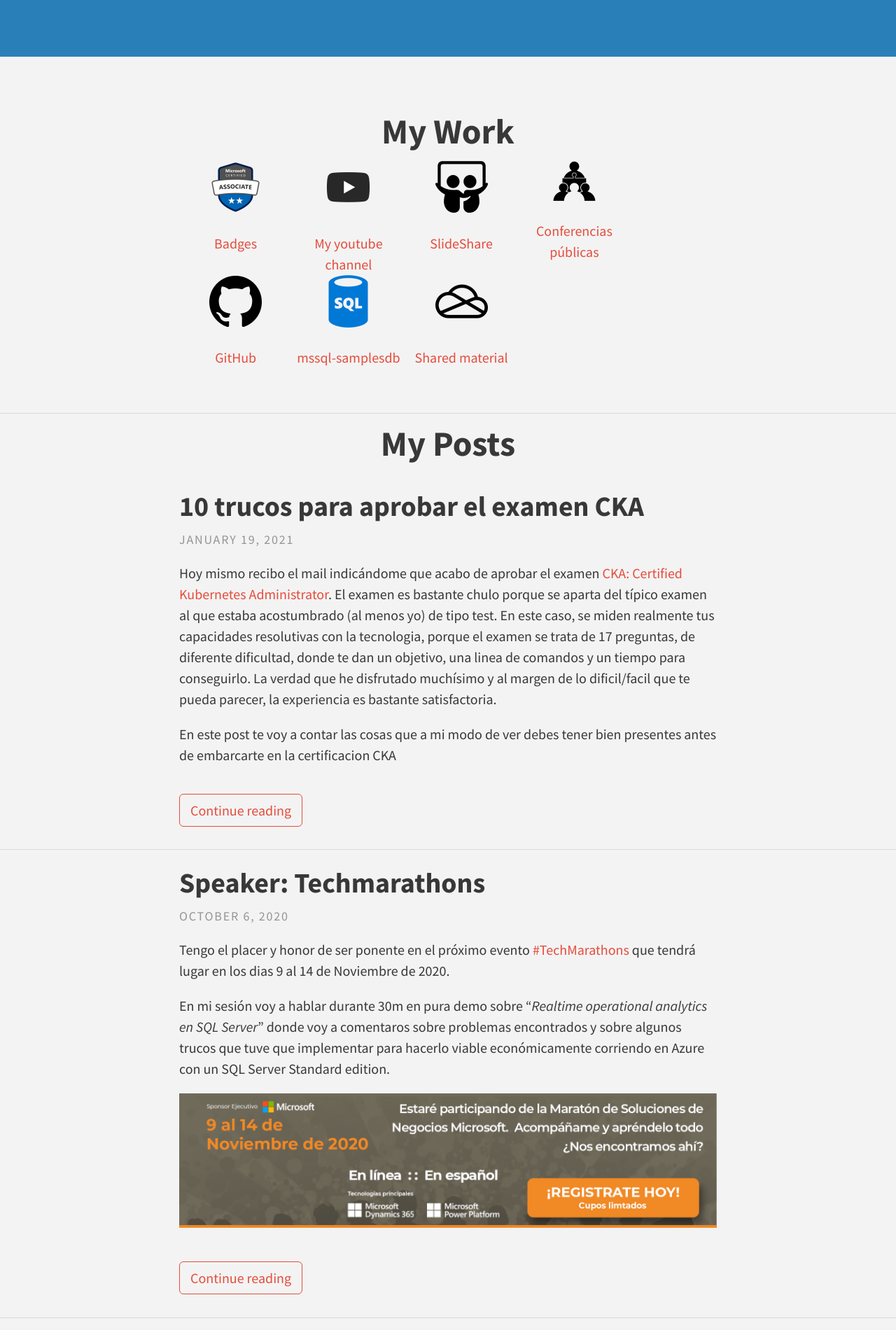
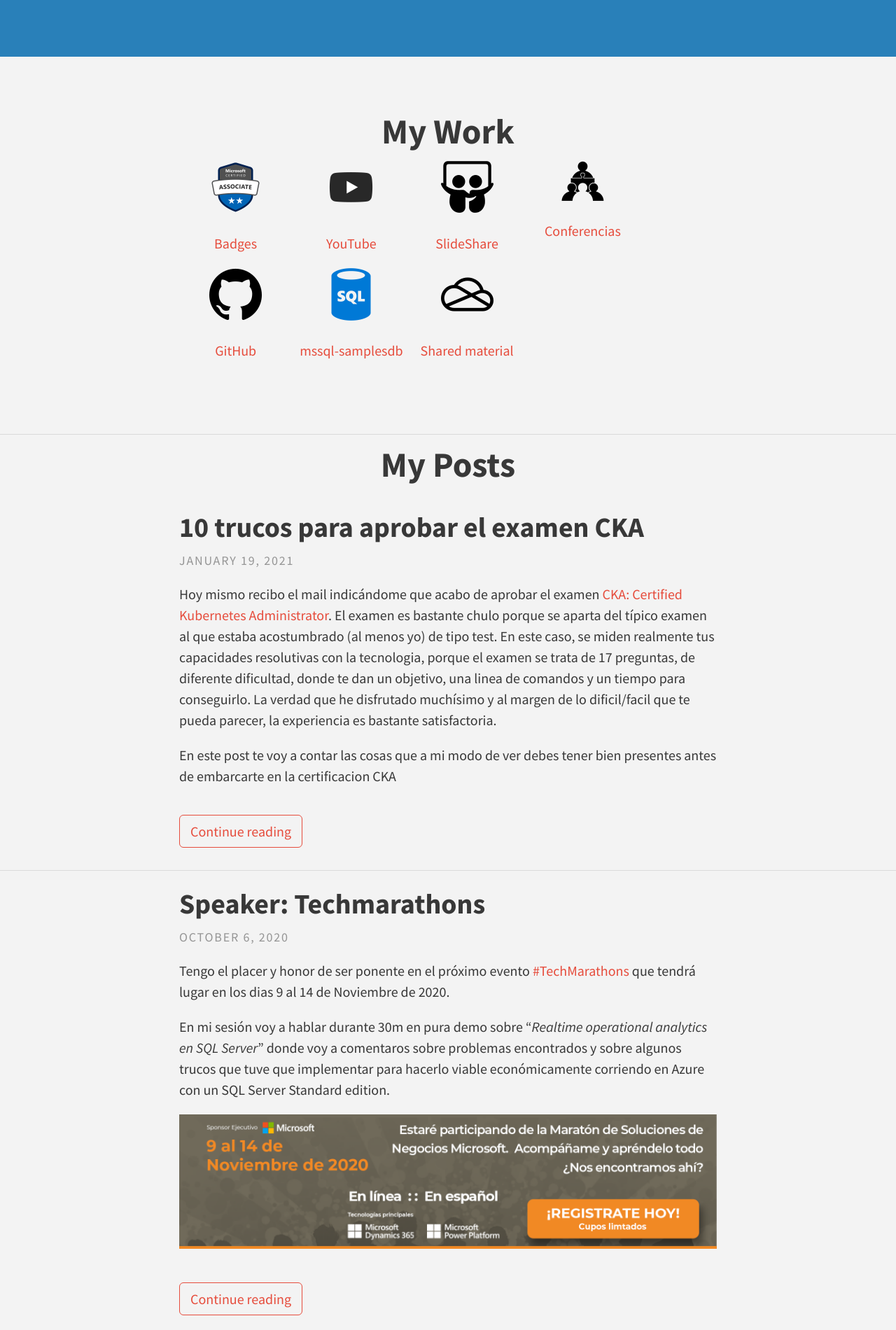
Before and after one commit to enriquecatala/enriquecatala.github.io, a Jekyll site: the page built from index.html, in a window 1280 px wide. Shown: the part 342-2242 px from the top of the page at 70% size. Built offline with Jekyll 4.4.1, drawn with Linux system fonts in a browser that asks for light colours; nearby versions of some CDN libraries; the list of posts is cut into pages by our own code; comment, search, counter and statistics services are not loaded.

Commit message:
better indent

```diff
--- a/_portfolio/My youtube channel.md
+++ b/_portfolio/My youtube channel.md
@@ -1,9 +1,9 @@
 ---
 layout: post
-title: My youtube channel
+title: YouTube
 feature-img: "img/my-youtube-header.png"
 thumbnail-path: "/img/icons/youtube-75x75.png"
-short-description: Data engineering focused channel
+short-description: My youtube data engineering focused channel
 tags: Portfolio
 redirect_to: https://www.youtube.com/user/enriquecatala
 ---
--- a/_portfolio/conferencias-publicas.md
+++ b/_portfolio/conferencias-publicas.md
@@ -1,6 +1,6 @@
 ---
 layout: post
-title: Conferencias públicas
+title: Conferencias
 feature-img: "img/my-youtube-header.png"
 thumbnail-path: "/img/icons/teaching-75x75.png"
 short-description: Conferencias públicas
--- a/_sass/layouts/_index.scss
+++ b/_sass/layouts/_index.scss
@@ -70,9 +70,7 @@
   .excerpt {
     margin-top: 1em;
   }
-  ul {
-    display: table-row;
-  }
+
 }
 // Pagination
 .pagination .button {
--- a/index.html
+++ b/index.html
@@ -29,6 +29,7 @@
             </p>
             <a href="{{ project.url }}">{{ project.title }}</a>
             <!--<p>{{ project.short-description }}</p>-->
+            </p>
           </div>
         </li>
     {% endfor %}
```
Also changed, not shown: 3 other files.
